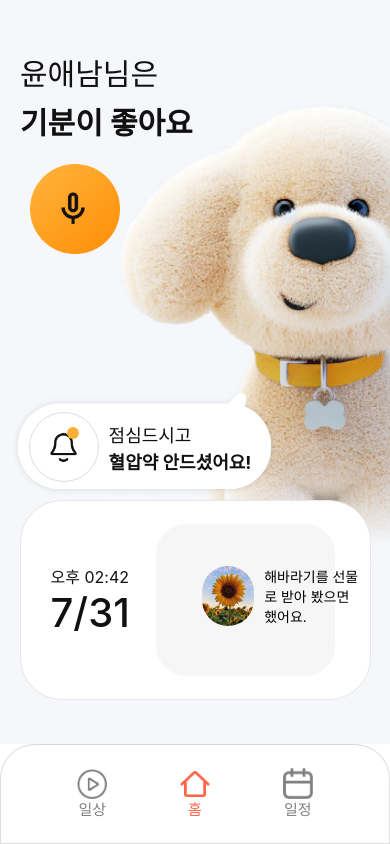
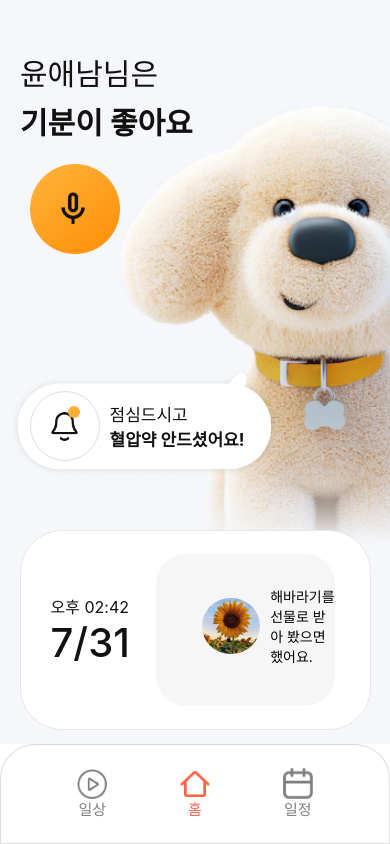
Before and after one commit to happy7yong/CoBal, a React Native app: screen / in a window 390 px wide. Built offline with nearby package versions, Linux system fonts and the light colour scheme; what react-native-audio-recorder-player would draw is missing.

Commit message:
feat : 일정 탭 수정

```diff
--- a/components/HomeScreen-styles.tsx
+++ b/components/HomeScreen-styles.tsx
@@ -61,13 +61,13 @@ export const styles = StyleSheet.create({
         width:'70%',
         resizeMode: 'contain',
         right:51,
-        top:200,
+        top:180,
     },
     homeAlarmContainer:{ //이미지 말고 가장 큰 상자
         flexDirection: 'row', // 수평으로 배치
         width:250,
-        right:55,
-        top:62,
+        right:58,
+        top:41,
         alignItems: 'center',
         justifyContent: 'center',
 //         backgroundColor: '#F5F7FA',
@@ -100,10 +100,10 @@ export const styles = StyleSheet.create({
             width:'80%',
             resizeMode: 'contain',
     },
-topNavi1:{
-    width:'80%',
-    resizeMode: 'contain',
-    alignItems:'center',
+    topNavi1:{
+        width:'80%',
+        resizeMode: 'contain',
+        alignItems:'center',
 
     },
     alarmTextContainer:{
@@ -112,13 +112,12 @@ topNavi1:{
 
     },
     alarmMainText:{
-            fontSize:18,
+            fontSize:17,
             color: '#111111',
-            paddingBottom:1,
 
     },
     alarmSubText:{
-            fontSize:18,
+            fontSize:17,
             fontWeight:'bold',
             color: '#111111'
     },
@@ -131,7 +130,7 @@ topNavi1:{
         borderColor: '#E7E7E7',
         borderWidth:1.5,
         height: 200,
-        bottom: -80,
+        bottom: -110,
         backgroundColor:'#FFFFFF',
         padding:30,
 
@@ -179,11 +178,11 @@ topNavi1:{
       imageInner: {
         flexDirection: 'row',
         alignItems: 'center', // Y축 정렬
-        padding:10,
+        paddingLeft:10,
       },
       SunFlowerImage: {
         width: '60%',
-        height: '100%',
+        height: '70%',
         borderRadius: 100,
         marginRight: 10, // 이미지와 텍스트 사이의 여백
       },
@@ -245,7 +244,11 @@ topNavi1:{
 
          },
      dailyTextInner:{
-         width:'110%',
+         width:'70%',
+         height: '150%',
+         alignItems : 'center',
+         justifyContent: 'center',
+
 
         },
 
--- a/components/HomeScreen.tsx
+++ b/components/HomeScreen.tsx
@@ -68,7 +68,7 @@ const HomeScreen: React.FC = () => {
     console.log('알림을 누르셨습니다.');
 
     try {
-      const response = await axios.post('http://192.168.202.148:5000/Alarm', {
+      const response = await axios.post('http://192.168.305.148:5000/Alarm', {
         Alarm: true,
       });
       console.log('서버 응답:', response.data);
--- a/components/Voice.tsx
+++ b/components/Voice.tsx
@@ -17,7 +17,7 @@ const Voice: React.FC = () => {
       requestPermissions(); // 권한 요청
     }
 
-    // Clean up function to remove playback listener when component unmounts
+
     return () => {
       audioRecorderPlayer.removePlayBackListener();
     };
```
Also changed, not shown: 1 other file (tests, documents, lock files or other folders).
